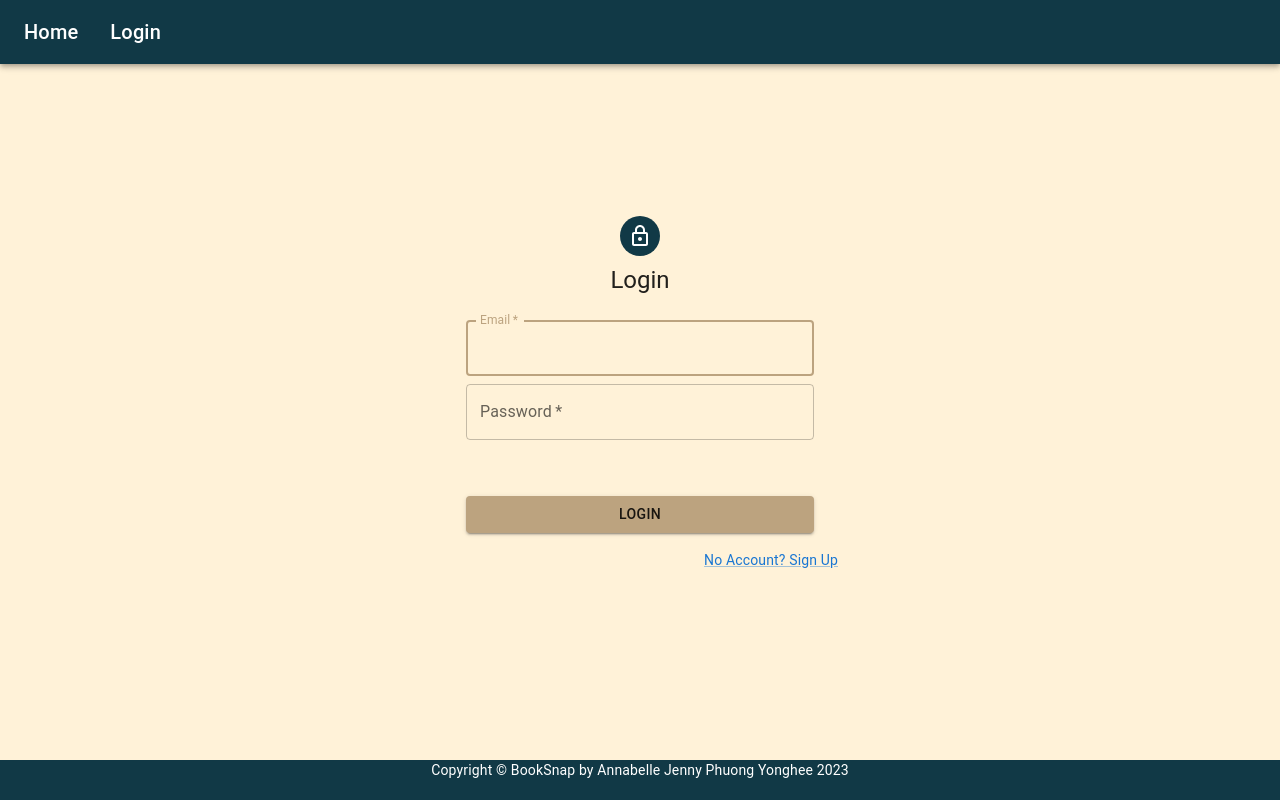
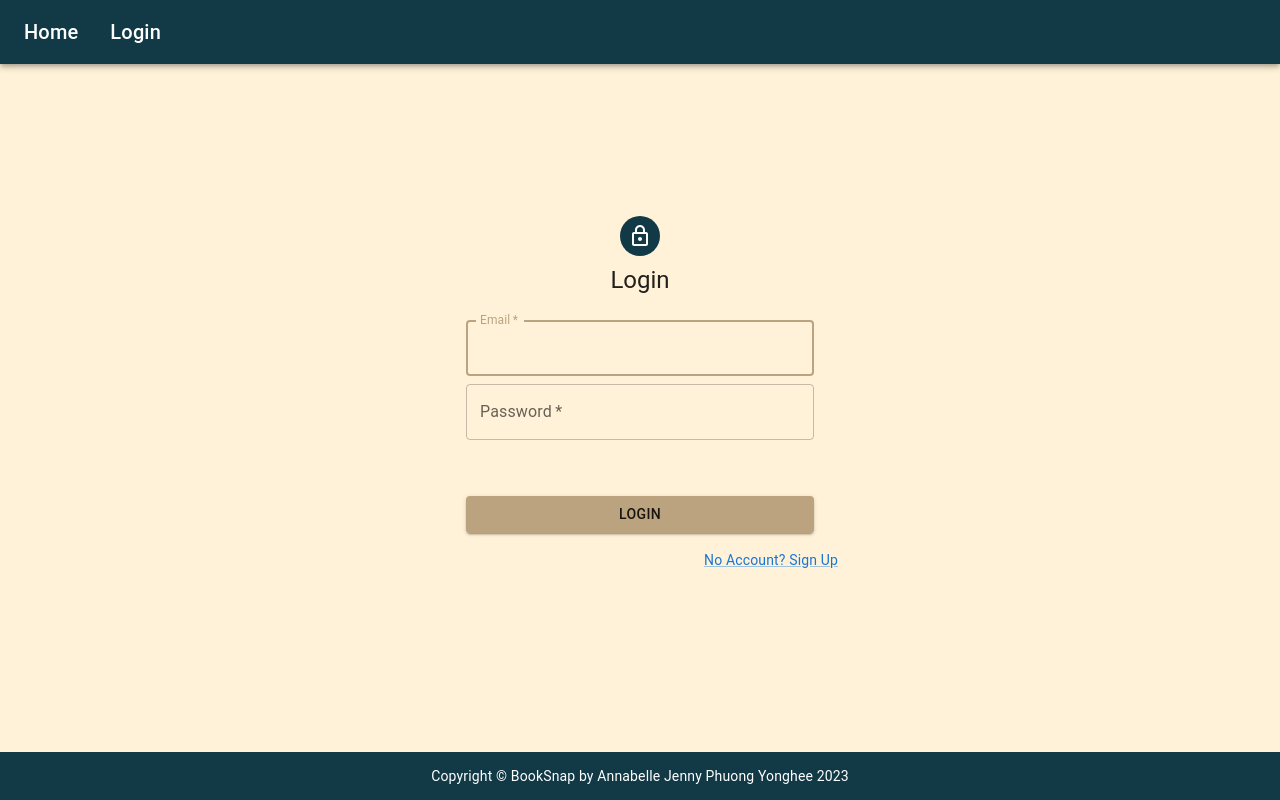
Before and after one commit to JennyZhong2022/BookSnap, a React (Vite) app: page /api/user in a window 1280 px wide. Built offline with nearby package versions, Linux system fonts and the light colour scheme; no server answers; a web font is replaced by a local one.

Commit message:
fixed footer

```diff
--- /dev/null
+++ b/src/components/Footer/Footer.css
@@ -0,0 +1,6 @@
+.footer{
+  display: flex;
+  justify-content: center;
+  align-items: center;
+  height: 6%;
+}
--- a/src/components/Footer/Footer.jsx
+++ b/src/components/Footer/Footer.jsx
@@ -1,16 +1,18 @@
+import './Footer.css'
+import { Box } from '@mui/material';
 import Typography from '@mui/material/Typography';
 
 
 const Footer = () => {
   return (
-    <div className='footer'>
+    <Box className='footer'>
     <Typography variant="body2" color="white" align="center" component="footer">
       {'Copyright © '}
       BookSnap{''} by Annabelle Jenny Phuong Yonghee  {''}
         {new Date().getFullYear()}
       {''}
     </Typography>
-    </div>
+    </Box>
   );
 }
 
--- a/src/components/NavBar/NavBar.jsx
+++ b/src/components/NavBar/NavBar.jsx
@@ -6,7 +6,7 @@ import Typography from '@mui/material/Typography';
 import { createTheme, ThemeProvider } from '@mui/material/styles';
 import * as userService from '../../utilities/users-service';
 import './NavBar.css';
-import AutoStoriesRoundedIcon from '@mui/icons-material/AutoStoriesRounded';
+
 
 export default function NavBar({ user, setUser }) {
   const _handleLogOut = () => {
```
